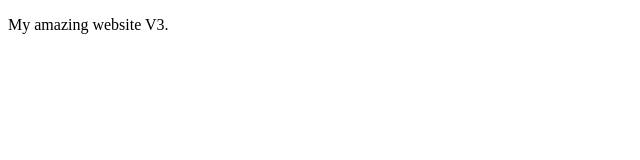
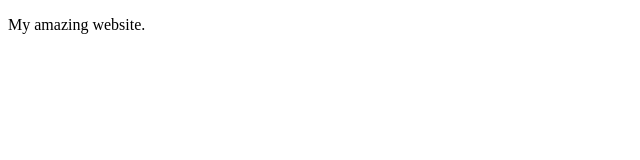
Before and after one commit to cobusbernard/aws-containers-for-beginners, a plain HTML site: page website/index.html in a window 1280 px wide. Shown: the full height of the page, 0-640 px from the left. Drawn offline with Linux system fonts and the light colour scheme.

Commit message:
New version

```diff
--- a/website/index.html
+++ b/website/index.html
@@ -4,6 +4,6 @@
     <title>AWS Webinar</title>
   </head>
   <body>
-    <p>My amazing website V3.</p>
+    <p>My amazing website.</p>
   </body>
 </html>
```
